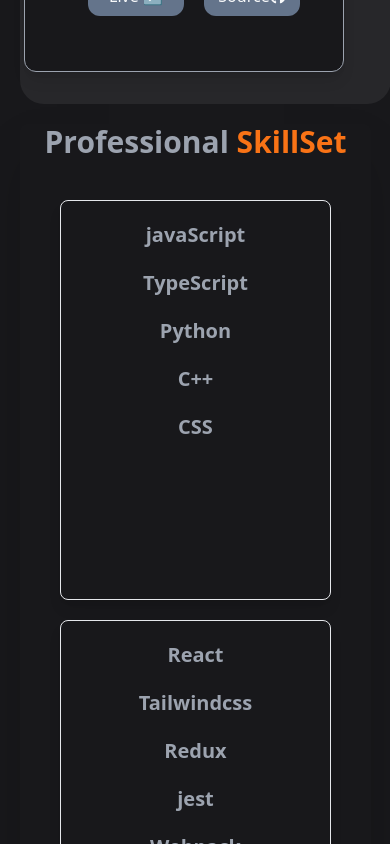
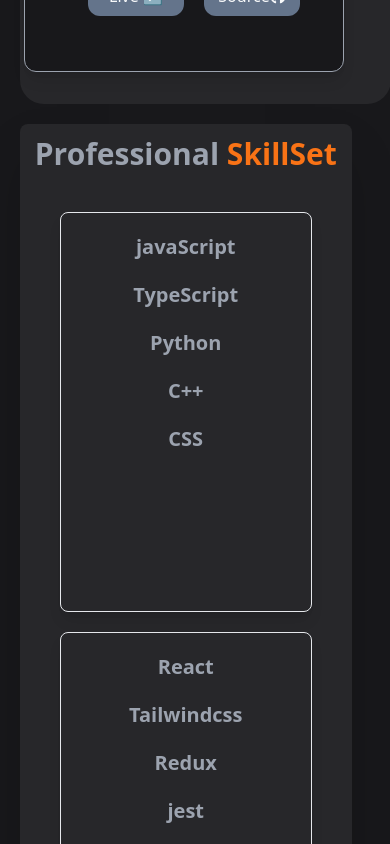
Before and after one commit to codeWithHyder/portfolio-in--react, a React (Vite) app: page / in a window 390 px wide. Shown: the part 4580-5424 px from the top of the page. Built offline with nearby package versions, Linux system fonts and the light colour scheme.

Commit message:
update portfolio layout

```diff
--- a/src/components/Contact.jsx
+++ b/src/components/Contact.jsx
@@ -15,7 +15,7 @@
     actions.resetForm();
   }
   return (
-    <div className='w-[90%] mx-2 h-auto my-2 flex flex-wrap justify-center' id='contact'>
+    <div className='w-[90%] mx-2 h-[60rem] md:h-auto my-2 flex flex-wrap justify-center ' id='contact'>
       <div className='w-[90%] h-auto  ml-20 text-4xl sm:w-[40%]'>
        <p> I'm always interested in hearing about new projects, so if you'd like to chat please get in touch</p>
        <p className='mt-5 text-lg'>Contact Me</p>
@@ -42,7 +42,7 @@
             {errors.email && touched.email && <p className='text-red-600 pl-20 mt-0'>{errors.email}</p>}
           </div>
           <div className='w-[100%] mt-5'>
-            <Field className='w-[80%] h-[10rem] pl-2 ml-[17%] rounded-lg sm:ml-16' type='textarea' placeholder='write message' name='message' required />
+            <Field className='w-[90%] md:w-[80%] md:ml-16 h-[10rem] px-2  rounded-lg mx-2' type='textarea' placeholder='write message' name='message' required />
             {errors.message && touched.message && <p className='text-red-600 pl-20 mt-0'>{errors.message}</p>}
           </div>
           <div className='h-20 ml-16 w-[95%] pb-1 my-4'><button className='w-15 h-12 rounded-lg bg-zinc-800 p-4 text-slate-50 hover:bg-zinc-700 transition-all' type='submit'>Get in touch</button></div>
--- a/src/components/Skills.jsx
+++ b/src/components/Skills.jsx
@@ -3,7 +3,7 @@
 
 const Skills = () => {
   return (
-    <div className='w-[90%] shadow-2xl text-center mb-20 rounded-lg mx-5' id='skills'>
+    <div className='w-[85%] h-[85rem] bg-zinc-800 shadow-2xl text-center mb-20 rounded-lg mx-5 md:h-auto py-3' id='skills'>
       <h4 className='text-3xl font-extrabold'>Professional <span className='text-orange-500 font-sans'>SkillSet</span></h4>
       <div className='flex justify-center items-center m-5 flex-wrap'>
         {skillsSet.map((skillset, index) => {
```
